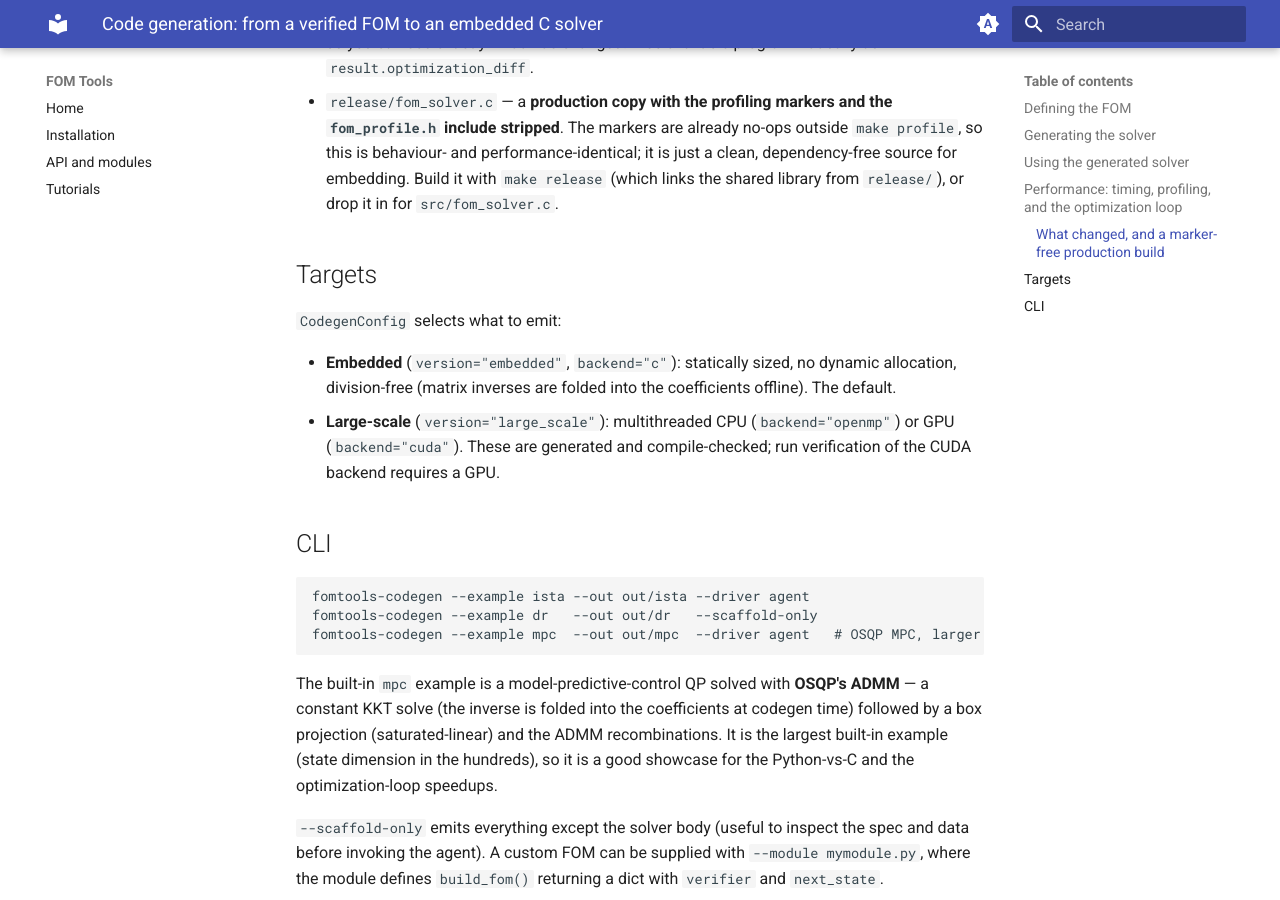
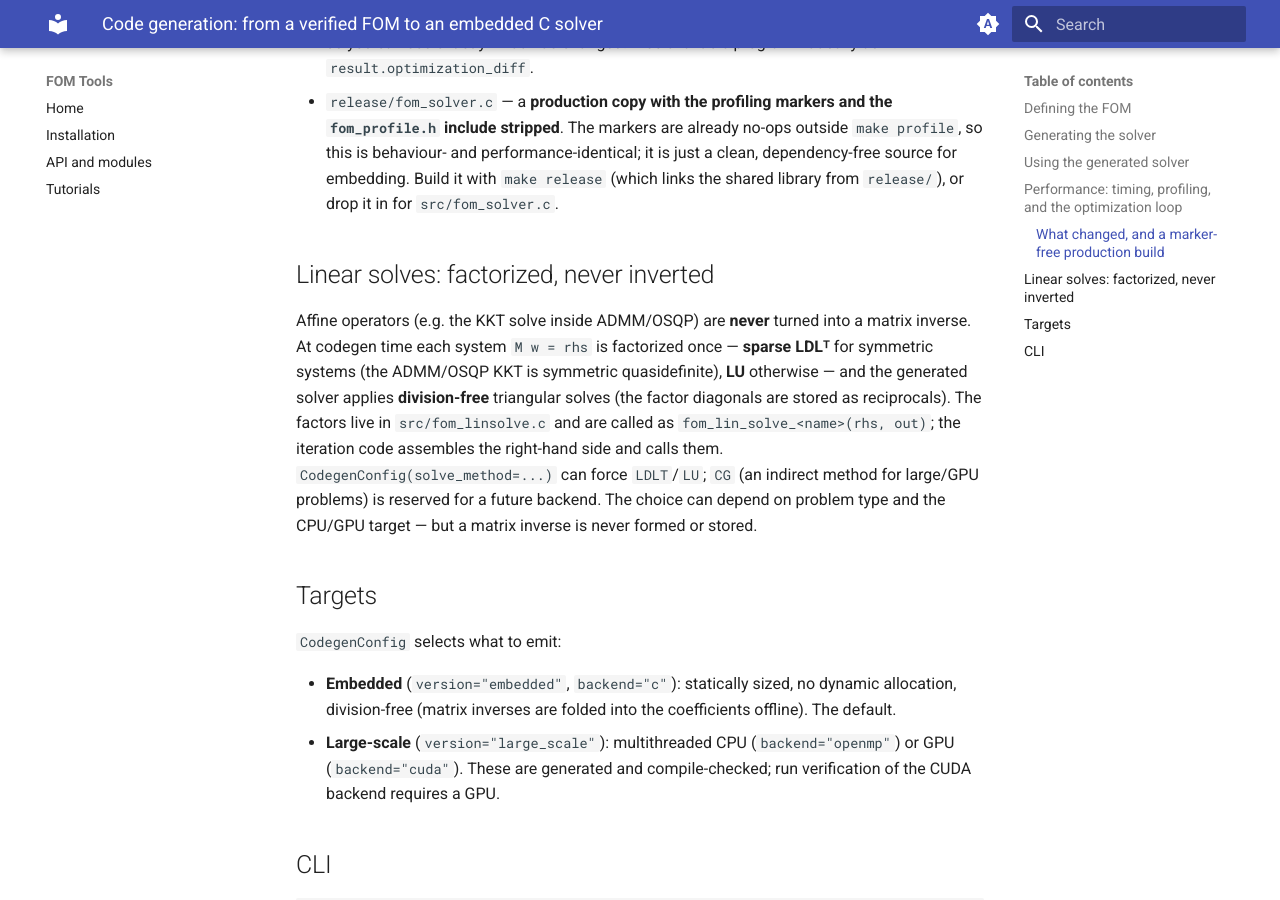
Before and after one commit to stellatogrp/fomtools, an MkDocs documentation site: the page built from docs/tutorials/codegen.md, in a window 1280 px wide and 900 px high, scrolled down 2879 px. Built offline with MkDocs 1.6.1 and Material for MkDocs 9.7.7, drawn with Linux system fonts in a browser that asks for light colours.

Commit message:
docs: document factorized (never-inverted) affine solve

```diff
--- a/docs/tutorials/codegen.md
+++ b/docs/tutorials/codegen.md
@@ -147,6 +147,20 @@ When Phase B runs, two extra artifacts are written:
   (which links the shared library from `release/`), or drop it in for
   `src/fom_solver.c`.
 
+## Linear solves: factorized, never inverted
+
+Affine operators (e.g. the KKT solve inside ADMM/OSQP) are **never** turned into
+a matrix inverse. At codegen time each system `M w = rhs` is factorized once —
+**sparse LDLᵀ** for symmetric systems (the ADMM/OSQP KKT is symmetric
+quasidefinite), **LU** otherwise — and the generated solver applies
+**division-free** triangular solves (the factor diagonals are stored as
+reciprocals). The factors live in `src/fom_linsolve.c` and are called as
+`fom_lin_solve_<name>(rhs, out)`; the iteration code assembles the right-hand
+side and calls them. `CodegenConfig(solve_method=...)` can force `LDLT`/`LU`;
+`CG` (an indirect method for large/GPU problems) is reserved for a future
+backend. The choice can depend on problem type and the CPU/GPU target — but a
+matrix inverse is never formed or stored.
+
 ## Targets
 
 `CodegenConfig` selects what to emit:
```
